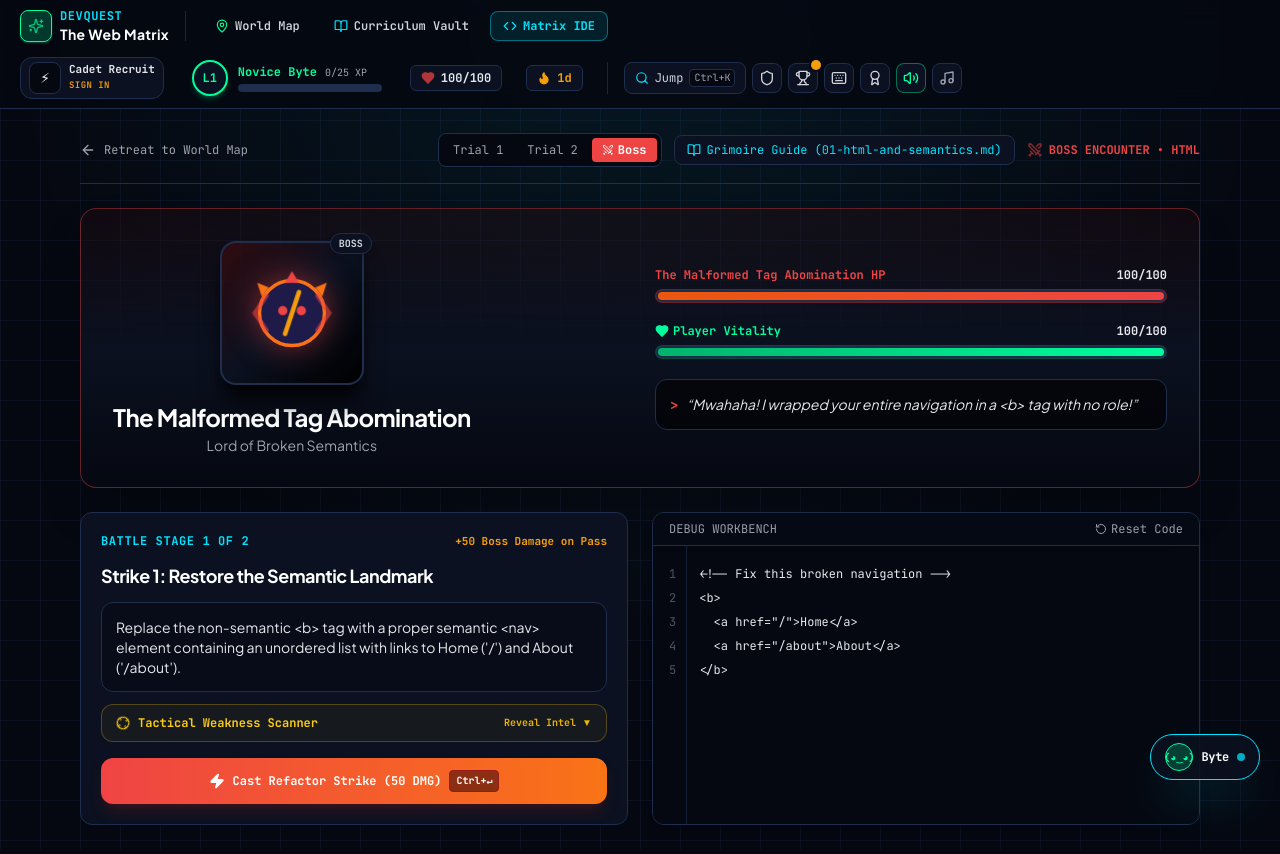
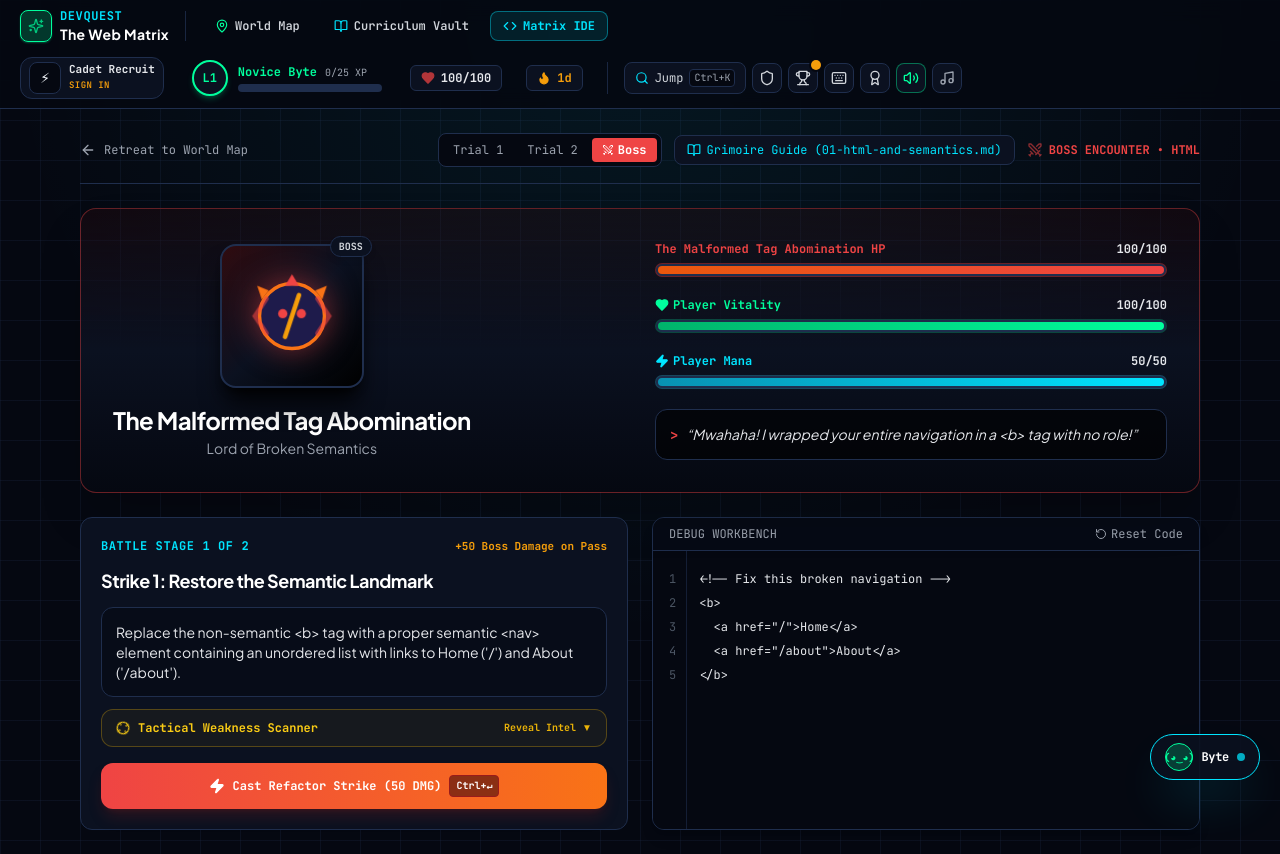
Before and after one commit to IamUnKnOwN25/fullstack-learning-guide, a Next.js app: page /boss/html in a window 1280 px wide. Built offline with nearby package versions, Linux system fonts and the light colour scheme.

Commit message:
chore(cdl): Add progressbar ARIA attributes and health clamping to BossBattleArena gauges [T12_boss_gauge_a11y]

```diff
--- a/src/components/BossBattleArena.tsx
+++ b/src/components/BossBattleArena.tsx
@@ -5,6 +5,7 @@ import Link from "next/link";
 import confetti from "canvas-confetti";
 import { useGameStore } from "@/lib/gameStore";
 import { soundEngine } from "@/lib/soundEngine";
+import { calculateHpPercentage } from "@/lib/battleEffects";
 import {
   Swords,
   Heart,
@@ -48,8 +49,17 @@ const PROGRAMMER_SYMBOLS = [
 
 export function BossBattleArena({ boss: initialBoss, realmId }: Props) {
   const boss = initialBoss || BOSSES[realmId];
-  const { hp, maxHp, takeDamage, defeatBoss, completedBosses, completedQuests, unlockedSkills } =
-    useGameStore();
+  const {
+    hp,
+    maxHp,
+    mana,
+    maxMana,
+    takeDamage,
+    defeatBoss,
+    completedBosses,
+    completedQuests,
+    unlockedSkills,
+  } = useGameStore();
   const realm = REALMS.find((r) => r.id === realmId);
   const realmIndex = REALMS.findIndex((r) => r.id === realmId);
   const nextRealm =
@@ -72,6 +82,12 @@ export function BossBattleArena({ boss: initialBoss, realmId }: Props) {
   const [postMortemOpen, setPostMortemOpen] = useState(true);
   const gutterRef = React.useRef<HTMLDivElement | null>(null);
   const textareaRef = React.useRef<HTMLTextAreaElement | null>(null);
+
+  const playerMana = mana ?? 50;
+  const playerMaxMana = maxMana ?? 50;
+  const bossHpPercent = calculateHpPercentage(bossHp, boss?.maxHp || 100);
+  const playerHpPercent = calculateHpPercentage(hp, maxHp);
+  const playerMpPercent = calculateHpPercentage(playerMana, playerMaxMana);
 
   const insertSymbolAtCursor = (symbol: string) => {
     soundEngine.playSfx("click");
@@ -298,7 +314,7 @@ export function BossBattleArena({ boss: initialBoss, realmId }: Props) {
             <BossMonsterSprite
               realmId={boss.realmId}
               isHit={isHit}
-              bossHpPercent={(bossHp / boss.maxHp) * 100}
+              bossHpPercent={bossHpPercent}
             />
 
             <div>
@@ -317,10 +333,17 @@ export function BossBattleArena({ boss: initialBoss, realmId }: Props) {
                   {bossHp}/{boss.maxHp}
                 </span>
               </div>
-              <div className="w-full h-3.5 rounded-full bg-matrix-border overflow-hidden p-0.5 border border-red-900/80 shadow-inner">
+              <div
+                role="progressbar"
+                aria-label={`${boss.name} Boss HP`}
+                aria-valuenow={Math.max(0, bossHp)}
+                aria-valuemin={0}
+                aria-valuemax={boss.maxHp}
+                className="w-full h-3.5 rounded-full bg-matrix-border overflow-hidden p-0.5 border border-red-900/80 shadow-inner"
+              >
                 <div
                   className="h-full bg-gradient-to-r from-orange-600 to-matrix-neonRed transition-all duration-300 rounded-full"
-                  style={{ width: `${(bossHp / boss.maxHp) * 100}%` }}
+                  style={{ width: `${bossHpPercent}%` }}
                 />
               </div>
             </div>
@@ -335,10 +358,17 @@ export function BossBattleArena({ boss: initialBoss, realmId }: Props) {
                   {hp}/{maxHp}
                 </span>
               </div>
-              <div className="w-full h-3.5 rounded-full bg-matrix-border overflow-hidden p-0.5 border border-emerald-900/80 shadow-inner">
+              <div
+                role="progressbar"
+                aria-label="Player HP"
+                aria-valuenow={Math.max(0, hp)}
+                aria-valuemin={0}
+                aria-valuemax={maxHp}
+                className="w-full h-3.5 rounded-full bg-matrix-border overflow-hidden p-0.5 border border-emerald-900/80 shadow-inner"
+              >
                 <div
                   className="h-full bg-gradient-to-r from-matrix-accentDark to-matrix-accent transition-all duration-300 rounded-full"
-                  style={{ width: `${(hp / maxHp) * 100}%` }}
+                  style={{ width: `${playerHpPercent}%` }}
                 />
               </div>
 
@@ -354,6 +384,31 @@ export function BossBattleArena({ boss: initialBoss, realmId }: Props) {
                   <span>Lint Barrier: {!shieldUsed ? "Charged (1 Absorption Ready)" : "Discharged"}</span>
                 </div>
               )}
+            </div>
+
+            {/* Player MP */}
+            <div className="space-y-1.5">
+              <div className="flex items-center justify-between text-xs font-mono font-bold tabular-nums">
+                <span className="text-matrix-neonCyan flex items-center gap-1">
+                  <Zap className="w-3.5 h-3.5 fill-matrix-neonCyan" /> Player Mana
+                </span>
+                <span className="text-gray-200">
+                  {playerMana}/{playerMaxMana}
+                </span>
+              </div>
+              <div
+                role="progressbar"
+                aria-label="Player MP"
+                aria-valuenow={Math.max(0, playerMana)}
+                aria-valuemin={0}
+                aria-valuemax={playerMaxMana}
+                className="w-full h-3.5 rounded-full bg-matrix-border overflow-hidden p-0.5 border border-cyan-900/80 shadow-inner"
+              >
+                <div
+                  className="h-full bg-gradient-to-r from-cyan-600 to-matrix-neonCyan transition-all duration-300 rounded-full"
+                  style={{ width: `${playerMpPercent}%` }}
+                />
+              </div>
             </div>
 
             {/* Boss Dialogue Speech Bubble */}
```
Also changed, not shown: 1 other file (tests, documents, lock files or other folders).
